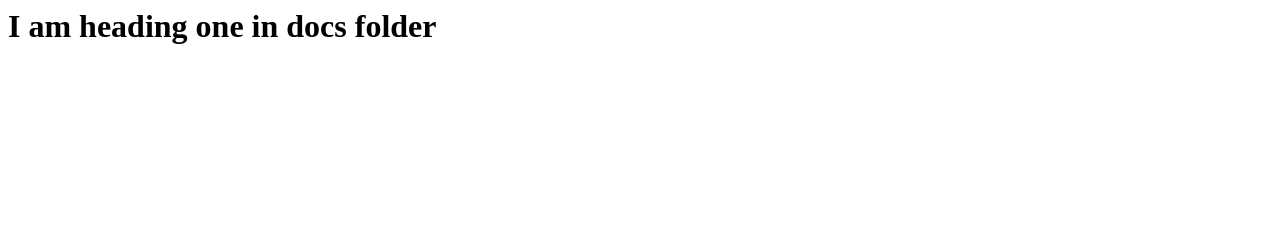
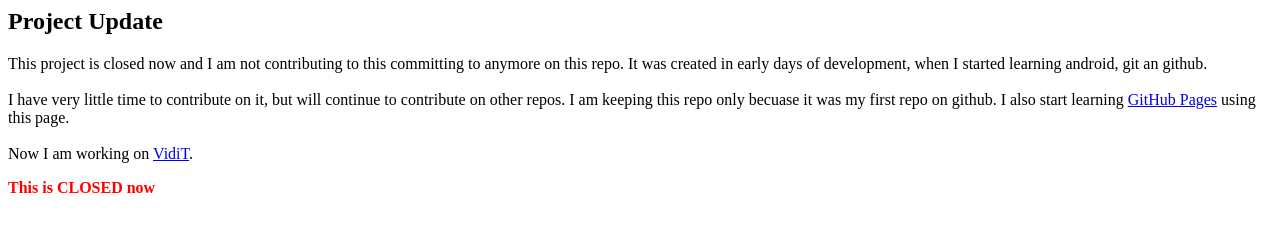
Before and after one commit to bajwa143/practice-android, a plain HTML site: page docs/index.html in a window 1280 px wide. Drawn offline with Linux system fonts and the light colour scheme.

Commit message:
Update index.html

```diff
--- a/docs/index.html
+++ b/docs/index.html
@@ -1 +1,7 @@
-<h1>I am heading one in docs folder</h1>
+<h2>Project Update</h2>
+<div>This project is closed now and I am not contributing to this committing to anymore on this repo. It was created in early days of development, when I started learning android, git an github.</div>
+<div>&nbsp;</div>
+<div>I have very little time to contribute on it, but will continue to contribute on other repos. I am keeping this repo only becuase it was my first repo on github. I also start learning <a href="https://pages.github.com/" target="_blank" rel="noopener">GitHub Pages</a> using this page.</div>
+<div>&nbsp;</div>
+<div>Now I am working on <a href="https://play.google.com/store/apps/details?id=com.d4devz.apps.videoediting.vidit" target="_blank" rel="noopener">VidiT</a>.</div>
+<p><span style="color: #ff0000;"><strong>This is CLOSED now</strong></span></p>
```
